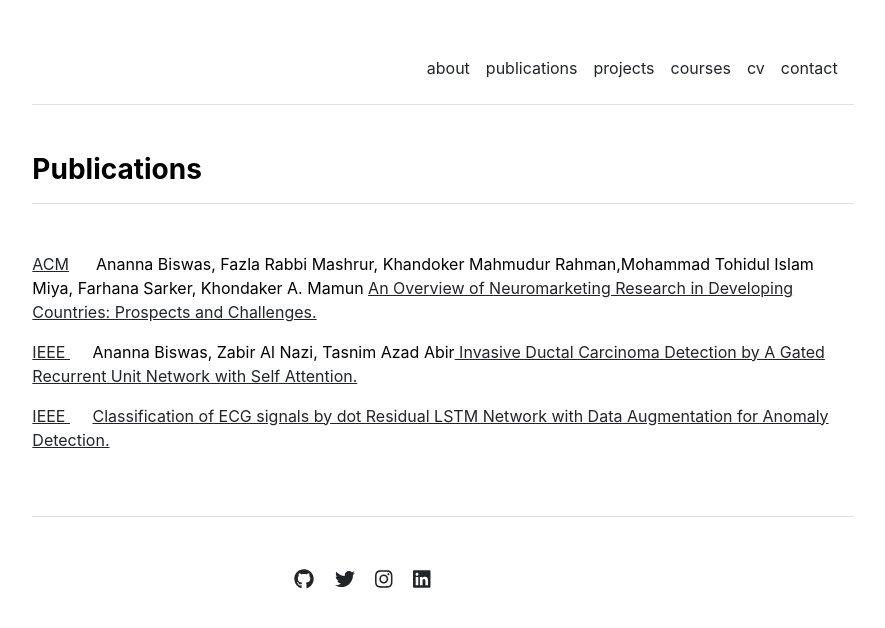
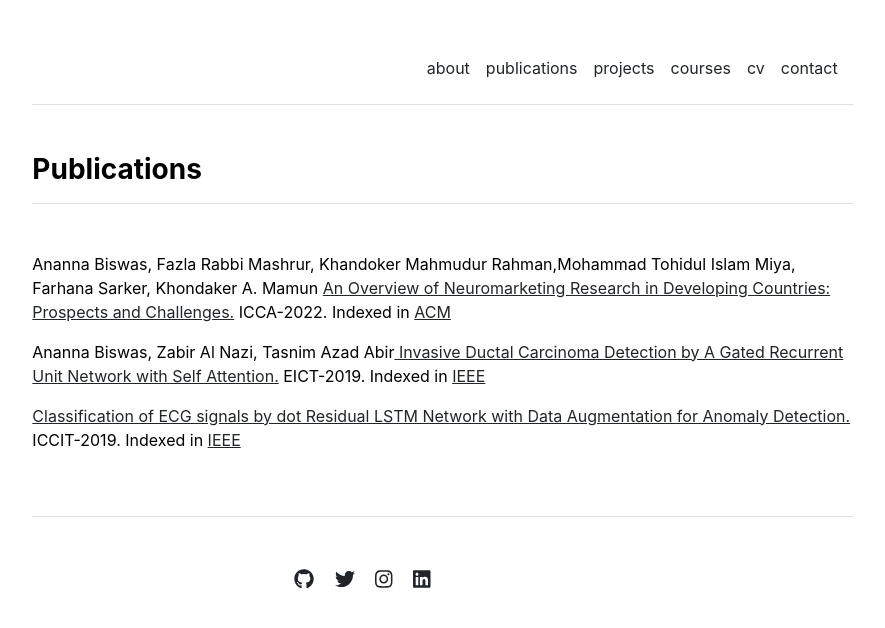
Before and after one commit to Anannabiswas/anannabiswas.github.io, a Jekyll site: the page built from publications.md, in a window 1280 px wide. Shown: the top 628 px of the page, without its empty margins (197-1082 px from the left). Built offline with Jekyll 4.4.1, drawn with Linux system fonts in a browser that asks for light colours.

Commit message:
Update publications.html

```diff
--- a/_includes/publications.html
+++ b/_includes/publications.html
@@ -3,20 +3,19 @@
     <h3 class="fw-bold border-bottom pb-3 mb-5">Publications</h3>
 
   <div>
-     <p><a href ="https://dl.acm.org/doi/abs/10.1145/3542954.3542977" target="_blank">ACM</a> &nbsp; &nbsp; &nbsp;Ananna Biswas, Fazla Rabbi Mashrur, Khandoker Mahmudur
-Rahman,Mohammad Tohidul Islam Miya, Farhana Sarker, Khondaker A. Mamun <a href ="/assets/paper/icca.pdf" target="_blank">An Overview of Neuromarketing Research in Developing Countries: Prospects and Challenges.</a> </p>
+     <p>Ananna Biswas, Fazla Rabbi Mashrur, Khandoker Mahmudur Rahman,Mohammad Tohidul Islam Miya, Farhana Sarker, Khondaker A. Mamun <a href ="/assets/paper/icca.pdf" target="_blank">An Overview of Neuromarketing Research in Developing Countries: Prospects and Challenges.</a> ICCA-2022. Indexed in <a href ="https://dl.acm.org/doi/abs/10.1145/3542954.3542977" target="_blank">ACM</a></p>
      </p>
   </div>
 
   <div>
 
-     <p><a href = "https://ieeexplore.ieee.org/abstract/document/9068841" target="_blank"> IEEE </a> &nbsp; &nbsp; &nbsp;Ananna Biswas, Zabir Al Nazi, Tasnim Azad Abir<a href ="/assets/paper/eict.pdf" target="_blank"> Invasive Ductal Carcinoma Detection by A Gated Recurrent Unit Network with Self Attention.</a></p>
+     <p>Ananna Biswas, Zabir Al Nazi, Tasnim Azad Abir<a href ="/assets/paper/eict.pdf" target="_blank"> Invasive Ductal Carcinoma Detection by A Gated Recurrent Unit Network with Self Attention.</a> EICT-2019. Indexed in <a href = "https://ieeexplore.ieee.org/abstract/document/9068841" target="_blank"> IEEE </a> </p>
      </p>
   </div>
 
   <div>
 
-     <p><a href = "https://ieeexplore.ieee.org/document/9038287" target="_blank"> IEEE </a> &nbsp; &nbsp; &nbsp;<a href ="/assets/paper/eict.pdf" target="_blank">Classification of ECG signals by dot Residual LSTM Network with Data Augmentation for Anomaly Detection.</a></p>
+     <p><a href ="/assets/paper/eict.pdf" target="_blank">Classification of ECG signals by dot Residual LSTM Network with Data Augmentation for Anomaly Detection.</a> ICCIT-2019. Indexed in <a href = "https://ieeexplore.ieee.org/document/9038287" target="_blank"> IEEE </a></p>
      </p>
   </div>
 </div>
```
